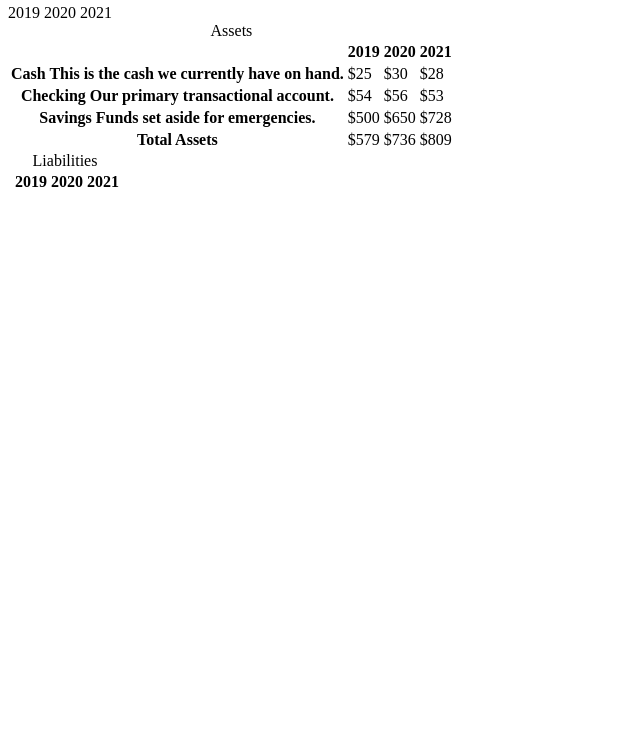
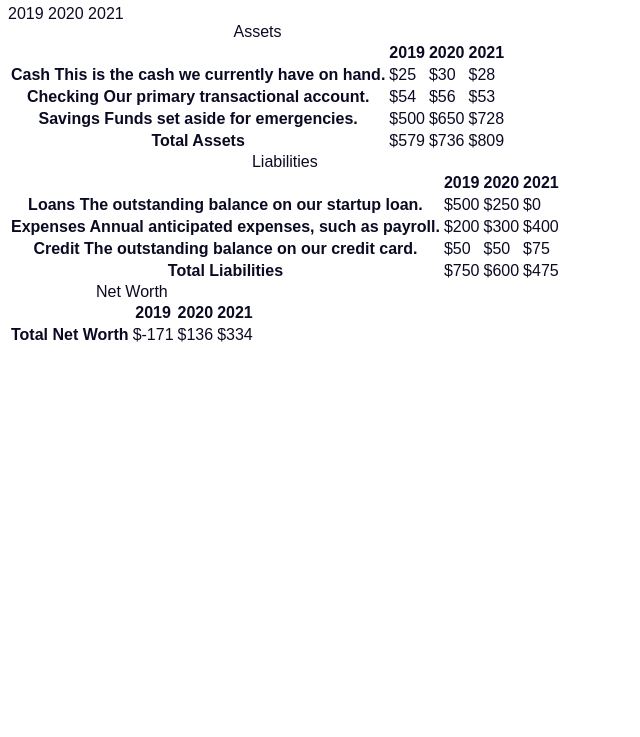
Before and after one commit to mrAbdhas/fcc-pseudo-selectors-balance-sheet, a plain HTML site: page index.html in a window 1280 px wide. Shown: the part 63-800 px from the top of the page, without its empty margins (0-640 px from the left). Drawn offline with Linux system fonts and the light colour scheme.

Commit message:
step 21 to step30

```diff
--- a/index.html
+++ b/index.html
@@ -83,14 +83,57 @@
                             </tr>
                         </thead>
                         <tbody>
-                            <tr class="data"></tr>
-                            <tr class="data"></tr>
-                            <tr class="data"></tr>
-                            <tr class="total"></tr>
+                            <tr class="data">
+                                <th>Loans <span class="description">The outstanding
+                                    balance on our startup loan.</span></th>
+
+                                 <td>$500</td>
+                                 <td>$250</td>
+                                 <td class="current">$0</td>
+                            </tr>
+                            <tr class="data">
+                                <th>Expenses <span class="description">Annual anticipated
+                                    expenses, such as payroll.</span> </th>
+                                <td>$200</td>
+                                <td>$300</td>
+                                <td class="current">$400</td>
+                            </tr>
+                            <tr class="data">
+                                <th>Credit <span class="description">The outstanding
+                                    balance on our credit card.</span> </th>
+                                <td>$50</td>
+                                <td>$50</td>
+                                <td class="current">$75</td>
+
+                            </tr>
+                            <tr class="total">
+                                <th>Total <span class="sr-only">Liabilities</span></th>
+                                <td>$750</td>
+                                <td>$600</td>
+                                <td class="current">$475</td>
+                            </tr>
                         </tbody>
 
                     </table>
-                    <table></table>
+                    <table>
+                        <caption>Net Worth</caption>
+                        <thead>
+                            <tr>
+                                <td></td>
+                                <th> <span class="sr-only">2019</span></th>
+                                <th> <span class="sr-only">2020</span></th>
+                                <th> <span class="sr-only">2021</span></th>
+                            </tr>
+                        </thead>
+                        <tbody>
+                            <tr class="total">
+                                <th>Total <span class="sr-only">Net Worth</span></th>
+                                <td>$-171</td>
+                                <td>$136</td>
+                                <td class="current">$334</td>
+                            </tr>
+                        </tbody>
+                    </table>
                 </div>
             </section>
         </main>
--- a/styles.css
+++ b/styles.css
@@ -0,0 +1,12 @@
+html{
+    box-sizing: border-box;
+}
+
+body{
+    font-family: sans-serif;
+    color: #0a0a23;
+}
+
+span[class~="sr-only"]{
+    border: 0;
+}
```
